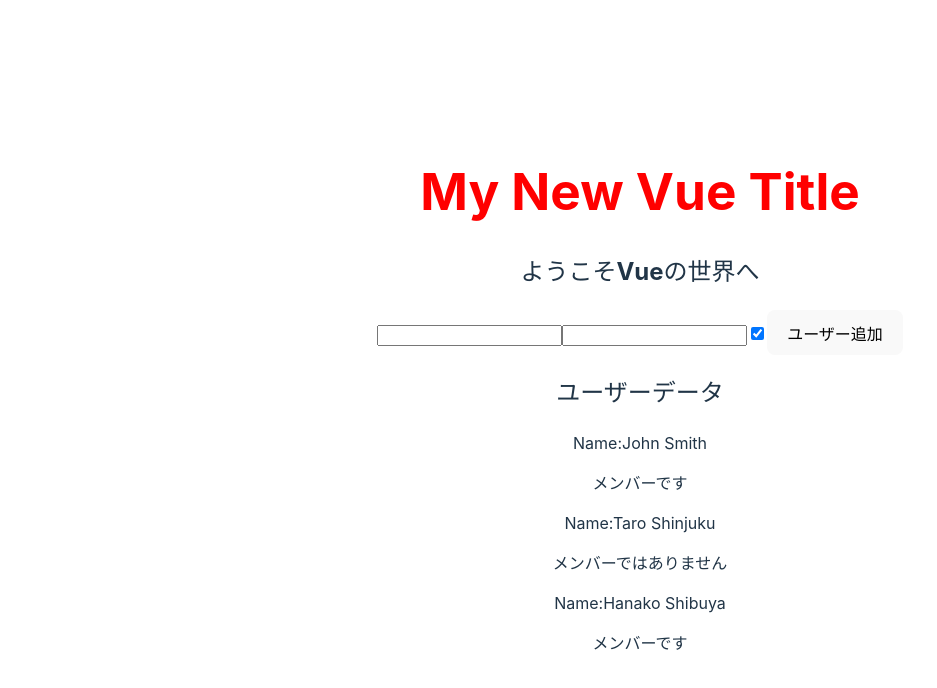
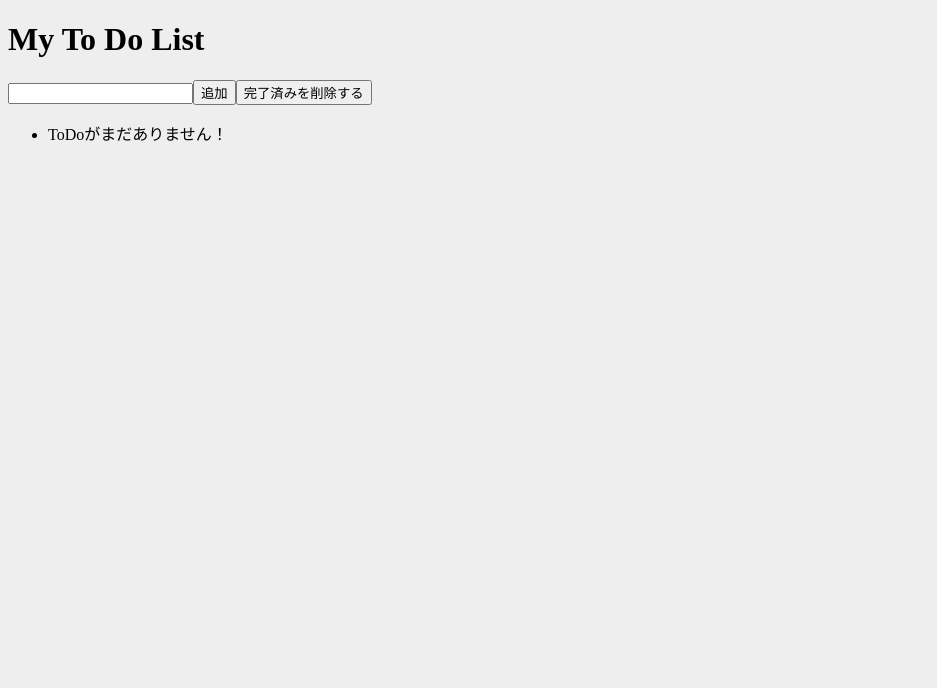
Before and after one commit to kouyou13/vite-project, a Vue app: page / in a window 1280 px wide. Shown: the top 688 px of the page, without its empty margins (0-937 px from the left). Built offline with nearby package versions, Linux system fonts and the light colour scheme.

Commit message:
チュートリアル3終了

```diff
--- a/src/App.vue
+++ b/src/App.vue
@@ -1,79 +1,65 @@
 <script>
-  export default{
+  export default {
     data(){
-      return{
-        title : "My New Vue Title",
-        message : "Welcome to Vue",
-        // textStatus : { // 動的にclass名を付ける
-        //   red : true,
-        // }
-        isRed : true,
+      return {
+        newToDotext : '',
         input : {
-          firstName : "",
-          lastName : "",
-          isMember : true,
+          todo_item : "",
+          completed : false
         },
-        users : [{
-          firstName : "John",
-          lastName : "Smith",
-          isMember : true,
-        },
-        {
-          firstName : "Taro",
-          lastName : "Shinjuku",
-          isMember : false,
-        },
-        {
-          firstName : "Hanako",
-          lastName : "Shibuya",
-          isMember : true,
-        }
-      ]
+        todos : [
+          // {
+          //   todo_item : "リストの項目",
+          //   completed : false 完了状態でtrueになる
+          // }
+        ],
+        todoDone : true,
       }
     },
-    computed: {
-      fullName(){
-        return this.user.firstName + ' ' + this.user.lastName;
+    methods:{
+      addList(){
+        if(this.newToDotext == ''){
+          alert('未入力です')
+        }
+        else{
+          this.todos.push({
+            todo_item : this.newToDotext,
+            completed : false
+          })
+        }
+        this.newToDotext = ''
+      },
+      delComplete(){
+        this.todos = this.todos.filter((todo) => todo.completed == false)
       }
-    },
-    methods : {
-      addUser(){
-        this.users.push(this.input)
-        this.input = {
-          firstName : '',
-          lastName : '',
-          isMember : true,
-        }
-      },
-    },
+    }
   }
 </script>
 
 <template>
-    <!-- <h1 v-bind:title="message" v-bind:class="textStatus">{{ title }}</h1> -->
-    <h1 :title="message" :class="{red : isRed}">{{ title }}</h1>
-    <h2 :title="123 * 3" :class="{red : !true}">{{ 'ようこそ'+'Vueの世界へ' }}</h2>
-    <input type="text" v-model="input.firstName" />
-    <input type="text" v-model="input.lastName" />
-    <input type="checkbox" v-model="input.isMember" />
-    <button v-on:click="addUser">ユーザー追加</button>
-    <!-- ボタンを押した時に処理を行う -->
-    <h2>ユーザーデータ</h2>
-    <!-- <h3>{{ user.firstName + ' ' + user.lastName + "さんのデータ" }}</h3> -->
-    <div v-for="user in users">
-      <!-- <h3>{{ fullName}}さんのデータ</h3> -->
-      <p>Name:{{ user.firstName + ' ' + user.lastName }}</p>
-      <!-- <p>Name: {{ fullName }}</p> -->
-      <!-- v-bind：属性の変更 title←messageを入れる 動的にclass要素をつける -->
-      <!-- :⚪︎⚪︎⚪︎でv-bindがつけられる -->
-      <p v-if="user.isMember">メンバーです</p>
-      <p v-else>メンバーではありません</p>
-      <!-- isMemberがtrueなら上の処理 falseなら下の処理 -->
+  <h1>My To Do List</h1>
+  <input type="text" v-model="newToDotext">
+  <button v-on:click="addList">追加</button>
+  <button v-on:click="delComplete">完了済みを削除する</button>
+  <ul>
+    <div v-if="todos.length == 0">
+      <li>ToDoがまだありません！</li>
     </div>
+    <div v-else>
+      <div v-for="todo in todos">
+        <li><input type="checkbox" v-model="todo.completed"><span v-bind:class="{todoDone : todo.completed}">{{ todo.todo_item }}</span></li>
+      </div>
+    </div>
+  </ul>
 </template>
 
 <style>
-  .red {
-    color: red;
+  body{
+    background-color: #eee;
   }
+
+  .todoDone{
+    text-decoration: line-through;
+  }
+
 </style>
--- a/src/Tutorial2.vue
+++ b/src/Tutorial2.vue
@@ -13,7 +13,8 @@
           lastName : "",
           isMember : true,
         },
-        users : [{
+        users : [
+          {
             firstName : "John",
             lastName : "Smith",
             isMember : true,
--- a/src/main.ts
+++ b/src/main.ts
@@ -1,5 +1,4 @@
 import { createApp } from 'vue'
-import './style.css'
 import App from './App.vue'
 
 createApp(App).mount('#app')
```
Lines whose indentation alone changed are shown as unchanged.
